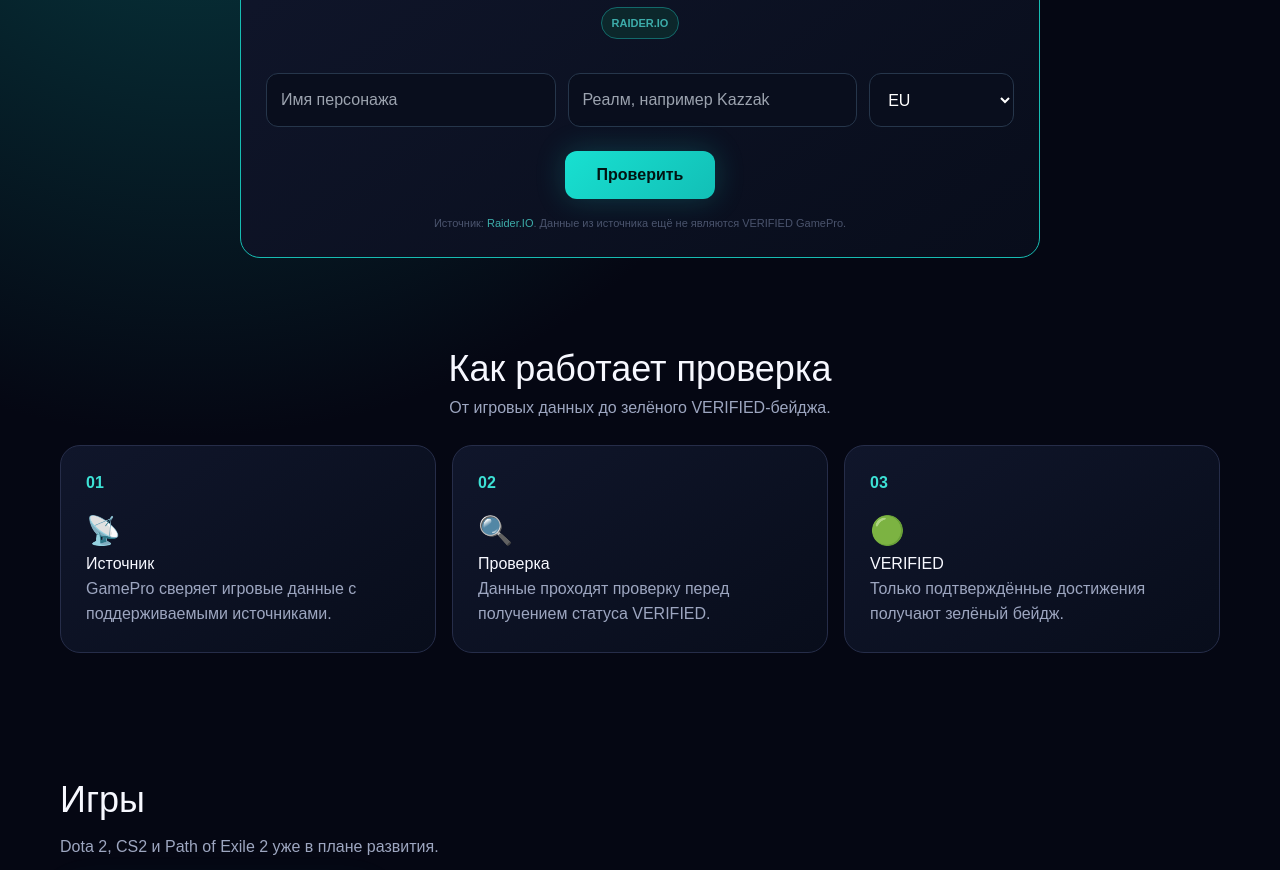
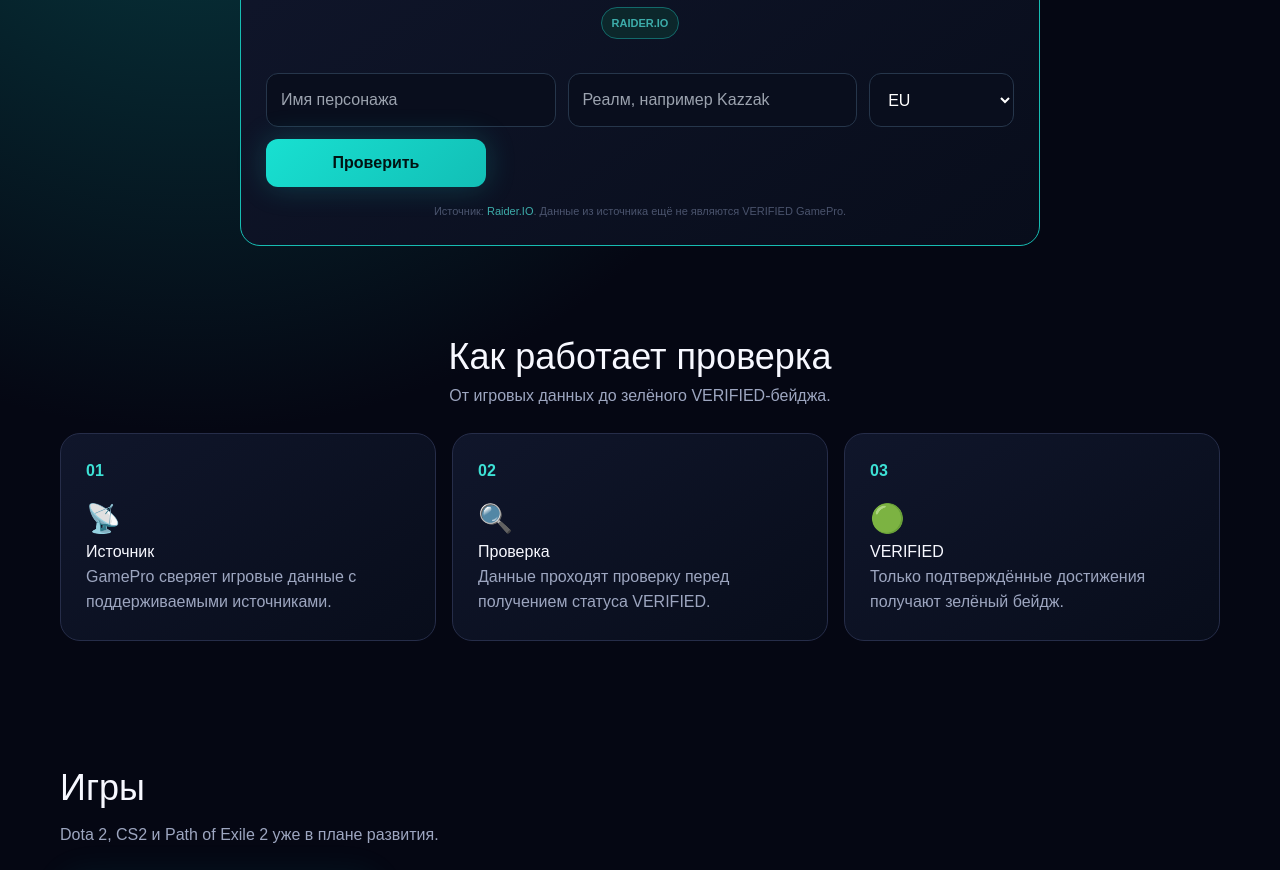
Before and after one commit to vesttrading/gamepro-market, a Next.js app: page / in a window 1280 px wide. Shown: the part 1540-2410 px from the top of the page. Built offline with nearby package versions, Linux system fonts and the light colour scheme; no server answers.

Commit message:
Update button layout and width in globals.css
Refactor button styling for alignment and width.

```diff
--- a/app/globals.css
+++ b/app/globals.css
@@ -236,18 +236,21 @@ section#raiderio div:has(> button + a) a {
         gap: 10px !important;
     }
 }
-/* Находим блок с кнопками сохранения и подтверждения */
-section#raiderio div.jsx-f4888bab762c3c0 > div:last-child {
+
+/* Находим родительский блок кнопок и выстраиваем их в ряд */
+section#raiderio div:has(> button[class*="save"]),
+section#raiderio div:has(> button + button),
+section#raiderio div:has(> a + button) {
     display: flex !important;
-    flex-direction: row !important; /* Выстраивает кнопки горизонтально */
-    justify-content: center !important; /* Центрирует их на экране */
-    gap: 16px !important; /* Расстояние между двумя кнопками */
+    flex-direction: row !important; /* Строго горизонтально */
+    justify-content: center !important; /* По центру */
+    gap: 16px !important; /* Расстояние между ними */
     width: 100% !important;
 }
 
-/* Управляем размером этих двух кнопок */
-section#raiderio div.jsx-f4888bab762c3c0 > div:last-child button,
-section#raiderio div.jsx-f4888bab762c3c0 > div:last-child a {
-    width: 220px !important; /* <--- МЕНЯЙТЕ ЭТУ ЦИФРУ ДЛЯ НАСТРОЙКИ ШИРИНЫ */
-    margin: 0 !important; /* Убирает прыжки кнопок */
+/* Настраиваем ширину самих нижних кнопок */
+section#raiderio button:not(form button),
+section#raiderio a[class*="button"] {
+    width: 220px !important; /* Меняйте эту цифру для размера */
+    margin: 0 !important;
 }
```
